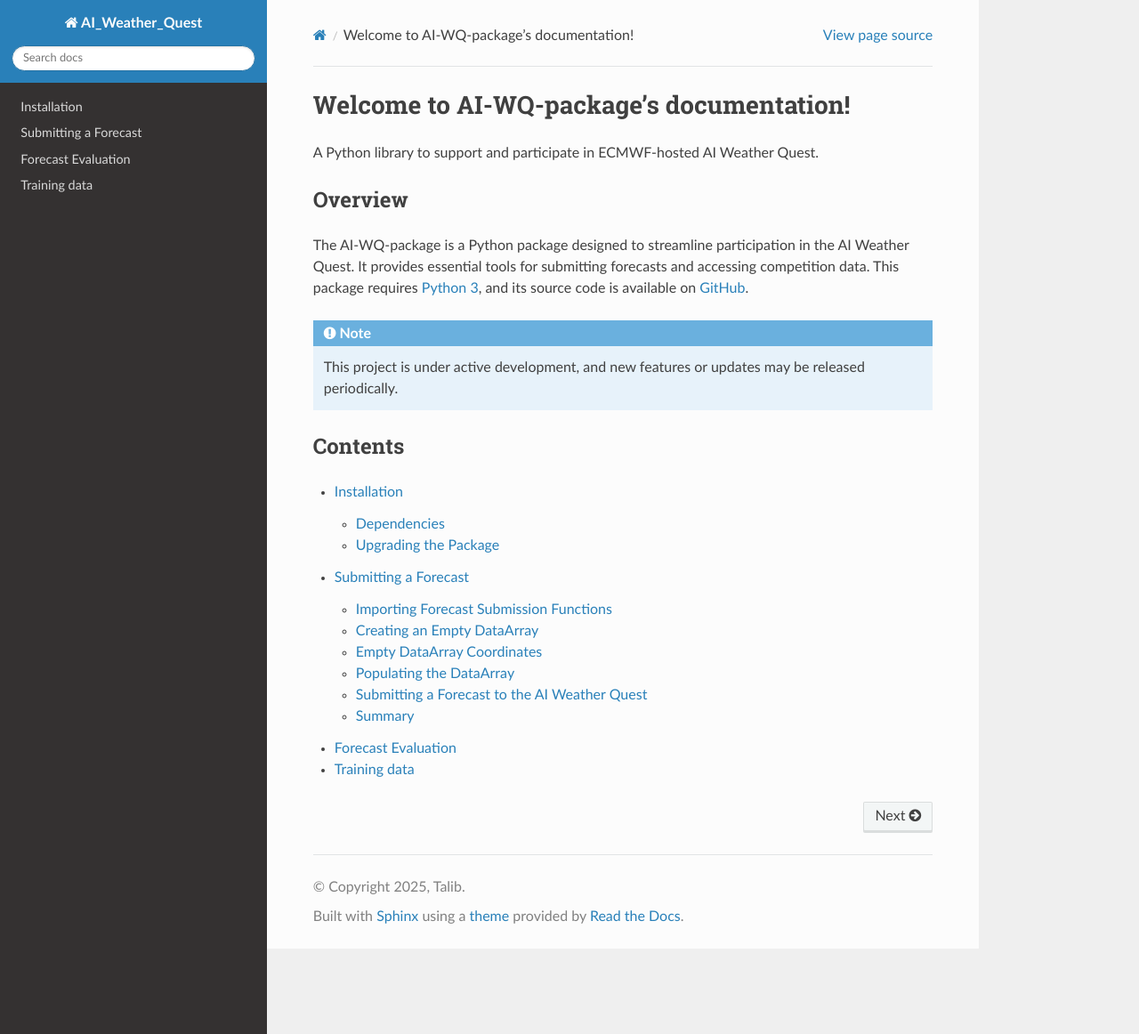
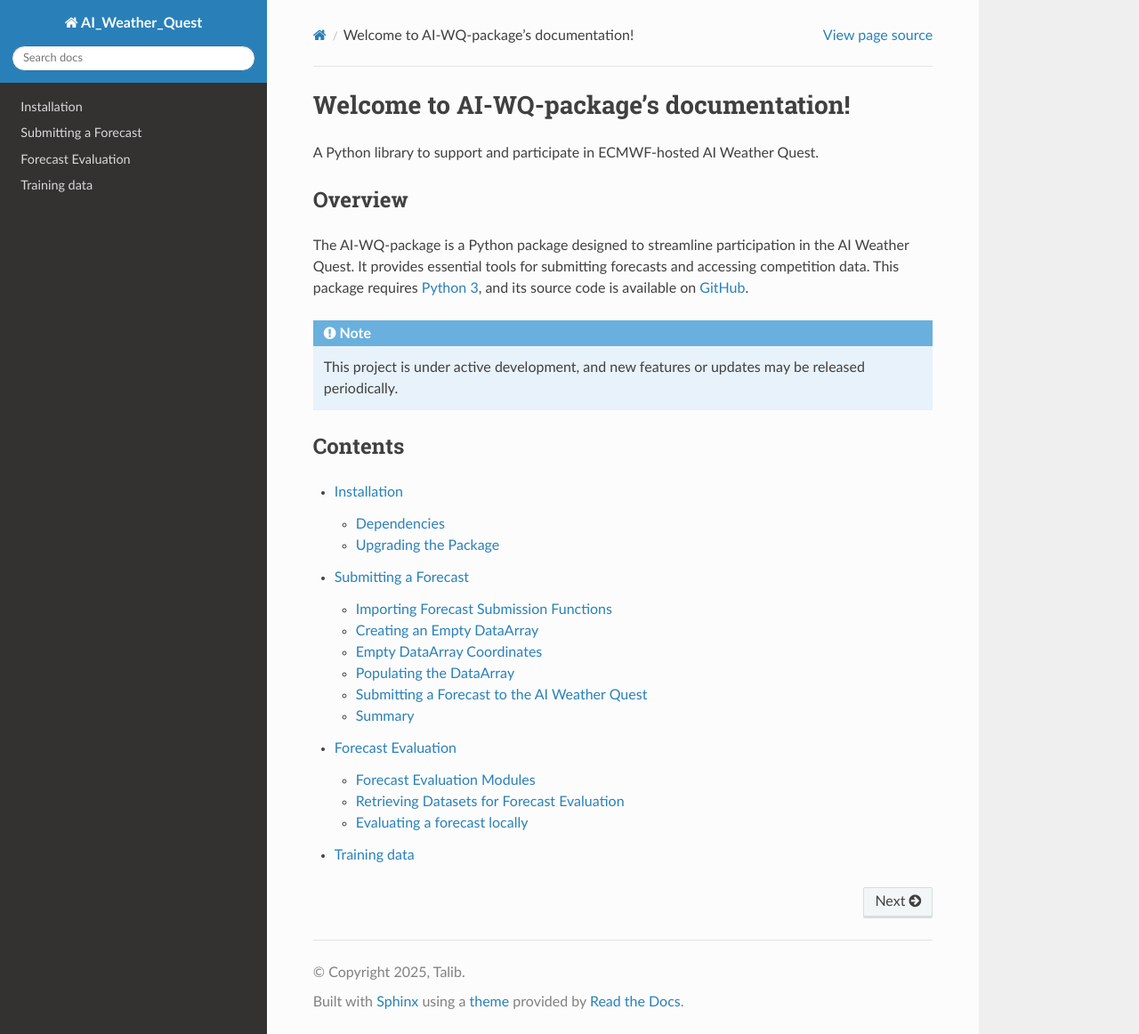
Before and after one commit to joshuatalib/AI_weather_quest, a Sphinx documentation site: the page built from docs/source/index.rst, in a window 1280 px wide and 1162 px high. Shown: the whole window at 89% size. Built offline with Sphinx 7.4.7 and the Read the Docs theme 3.1.0, drawn with Linux system fonts in a browser that asks for light colours; pages that are not in the unit, such as notebooks, are missing from menus; some of the changed lines change nothing that is shown.

Commit message:
Update forecast_evaluation.rst

```diff
--- a/docs/source/forecast_evaluation.rst
+++ b/docs/source/forecast_evaluation.rst
@@ -1,2 +1,34 @@
 Forecast Evaluation
 ====================================
+
+Forecast Evaluation Modules
+----------------------------------------
+To aid transparency throughout the AI Weather Quest, registered participants can evaluate their own submitted predictions once a forecast period has passed. To evaluate forecast submissions locally, you will need to use the following modules of the `AI_WQ_package`:
+
+- **retrieve_evaluation_data**: Retrieves all the required datasets to perform forecast evaluation locally.
+- **forecast_evaluation**: Includes all the necessary functions to compute area-weighted RPSSs across land-dominated regions.
+
+The following lines of code, import these necessary modules for forecast submission:
+
+.. code-block:: python
+
+  from AI_WQ_package import retrieve_evaluation_data
+  from AI_WQ_package import forecast_evaluation
+
+.. important::
+
+  Evaluation at ECMWF will use the same functions and datasets supplied through these modules.
+
+Retrieving Datasets for Forecast Evaluation
+---------------------------------------------------
+
+Describes datasets required and the necessary functions.
+
+Important functions include:
+
+- **retrieve_weekly_obs**: Downloads weekly statistics of observed atmospheric characteristics ` (see :ref:`ADD SUBSECTION TITLE`).
+- **retrieve_land_sea_mask**: Downloads land fraction values which are used to mask out oceanic grid points ` (see :ref:`ADD SUBSECTION TITLE`).
+- **retrieve_20yr_quintile_clim**: Downloads climatological quintile boundaries which are compared against observed conditions ` (see :ref:`ADD SUBSECTION TITLE`).
+
+Evaluating a forecast locally
+---------------------------------------------------
```
